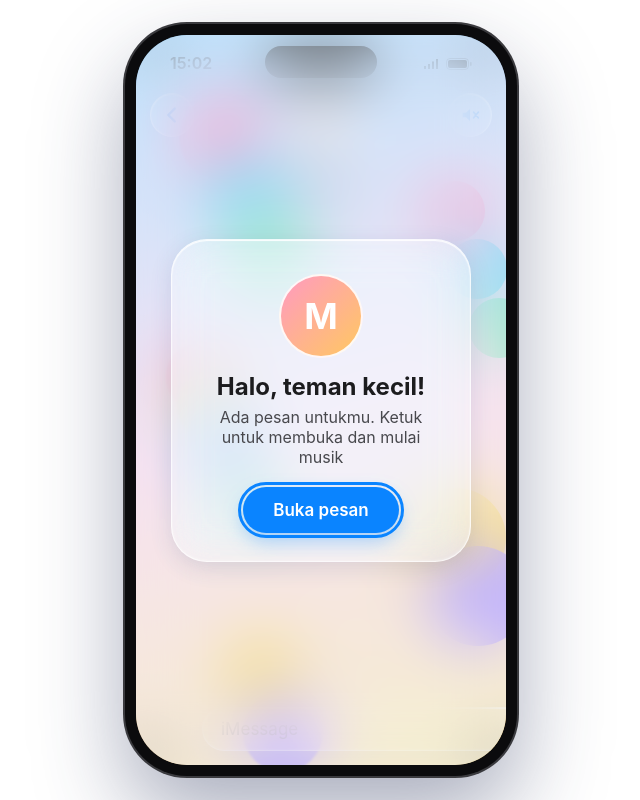
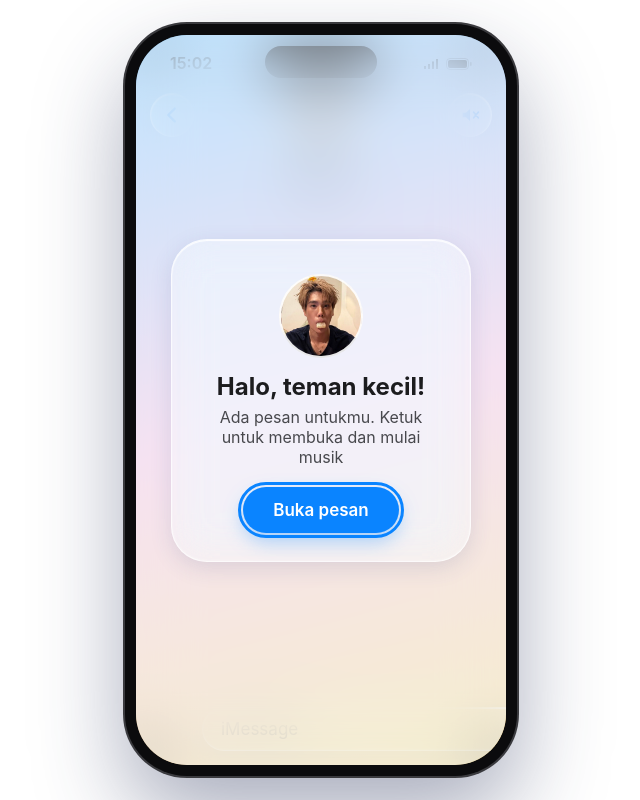
Before and after one commit to phuwinzip/hari-anak, a plain HTML site: page index.html in a window 1280 px wide. Shown: the whole page, without its empty margins (319-959 px from the left). Drawn offline with Linux system fonts and the light colour scheme.

Commit message:
Add files via upload

```diff
--- a/index.html
+++ b/index.html
@@ -125,9 +125,9 @@ body{font-family:-apple-system,BlinkMacSystemFont,"SF Pro Text","Segoe UI",Robot
    Leave "" to show the first letter of the name.
    ========================================================= */
 const CONFIG = {
-  pageTitle: "Pesan dari Moriel",
-  name: "Moriel",
-  avatar: "",
+  pageTitle: "Pesan dari Kak Sinta",
+  name: "Kak Sinta",
+  avatar: "iyel.jpg",
   stamp: ["iMessage", "Jumat 20.11"],
   placeholder: "iMessage",
   delivered: "Terkirim",
@@ -163,7 +163,7 @@ const CONFIG = {
   saveLabel: "Simpan foto",
   closeLabel: "Tutup",
   cardText: ["Selamat", "Hari Anak", "Sedunia!"],   // text on the default photo (when src is "")
-  cardFrom: "dari Moriel",
+  cardFrom: "dari Kak Sinta",
   defaultName: "teman kecil",        // used when the link has no name. {nama} in any text becomes the child's name
   recipients: {                      // one entry per person. Link: yoursite.vercel.app/?untuk=mamas
     // name       : who the message is for ({nama})
@@ -242,7 +242,7 @@ const CONFIG = {
     "Peluk jauh ya 🤗",
     "Selamat Hari Anak! 💛"
   ],
-  deco: ["#ff7eb6", "#ffd23f", "#4cc9f0", "#9b7bff", "#5ee0a0"]   // background confetti colors
+  deco: []                           // background circles. [] = none, so the background photo stays clear
 };
 /* ===================== END CONFIG ===================== */
 
@@ -252,11 +252,11 @@ document.title = C.pageTitle;
 const P = new URLSearchParams(location.search), raw = (P.get("untuk") || P.get("u") || "").trim().slice(0, 30);
 const rec = (C.recipients || {})[raw.toLowerCase()] || {};
 const who = rec.name || (raw ? raw.charAt(0).toUpperCase() + raw.slice(1) : C.defaultName || "kamu");
-const FROM = rec.from || C.name; document.title = rec.from ? "Pesan dari " + rec.from : C.pageTitle;
+const FROM = rec.from || C.name, AVATAR = rec.avatar ?? C.avatar; document.title = rec.from ? "Pesan dari " + rec.from : C.pageTitle;
 const fill = t => String(t).replaceAll("{nama}", who);
 const MSGS = (rec.messages || C.messages).concat(rec.extra || []).map(fill), PHOTOS = rec.photos || C.photos || [];
 $("name").textContent = FROM + " ›";
-if (C.avatar) $("av").style.backgroundImage = `url("${C.avatar}")`; else $("av").textContent = FROM.trim()[0] || "?";
+if (AVATAR) $("av").style.backgroundImage = `url("${AVATAR}")`; else $("av").textContent = FROM.trim()[0] || "?";
 $("stamp").innerHTML = `<b></b><br><span></span>`;
 $("stamp").firstChild.textContent = C.stamp[0]; $("stamp").lastChild.textContent = C.stamp[1];
 $("inp").placeholder = C.placeholder; $("inp").setAttribute("aria-label", C.placeholder);
@@ -382,7 +382,7 @@ if (C.music) { engine = C.music.src ? fileAudio(C.music.src) : synth(); $("mus")
 /* ---------- start (a tap lets browsers play sound) ---------- */
 function begin() { $("intro").classList.add("off"); setMusic(true); go(); }
 if (C.intro) {
-  $("iav").style.backgroundImage = C.avatar ? `url("${C.avatar}")` : ""; if (!C.avatar) $("iav").textContent = FROM.trim()[0] || "?";
+  $("iav").style.backgroundImage = AVATAR ? `url("${AVATAR}")` : ""; if (!AVATAR) $("iav").textContent = FROM.trim()[0] || "?";
   $("iT").textContent = fill(C.intro.title); $("iP").textContent = fill(C.intro.text); $("iB").textContent = C.intro.button; $("iB").onclick = begin; $("iB").focus();
 } else {
   $("intro").classList.add("off"); go();
```
Also changed, not shown: bontot.jpg (added).
